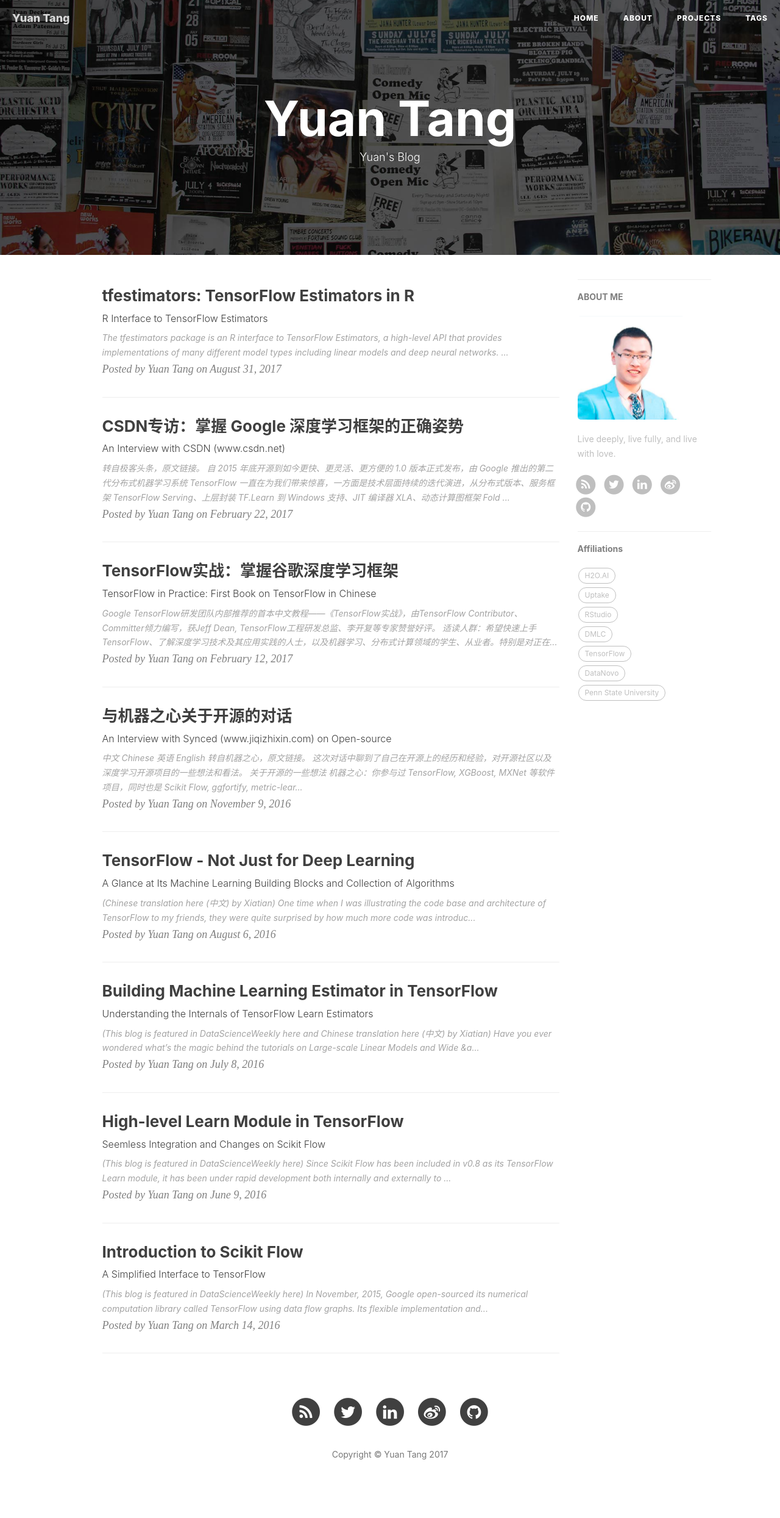
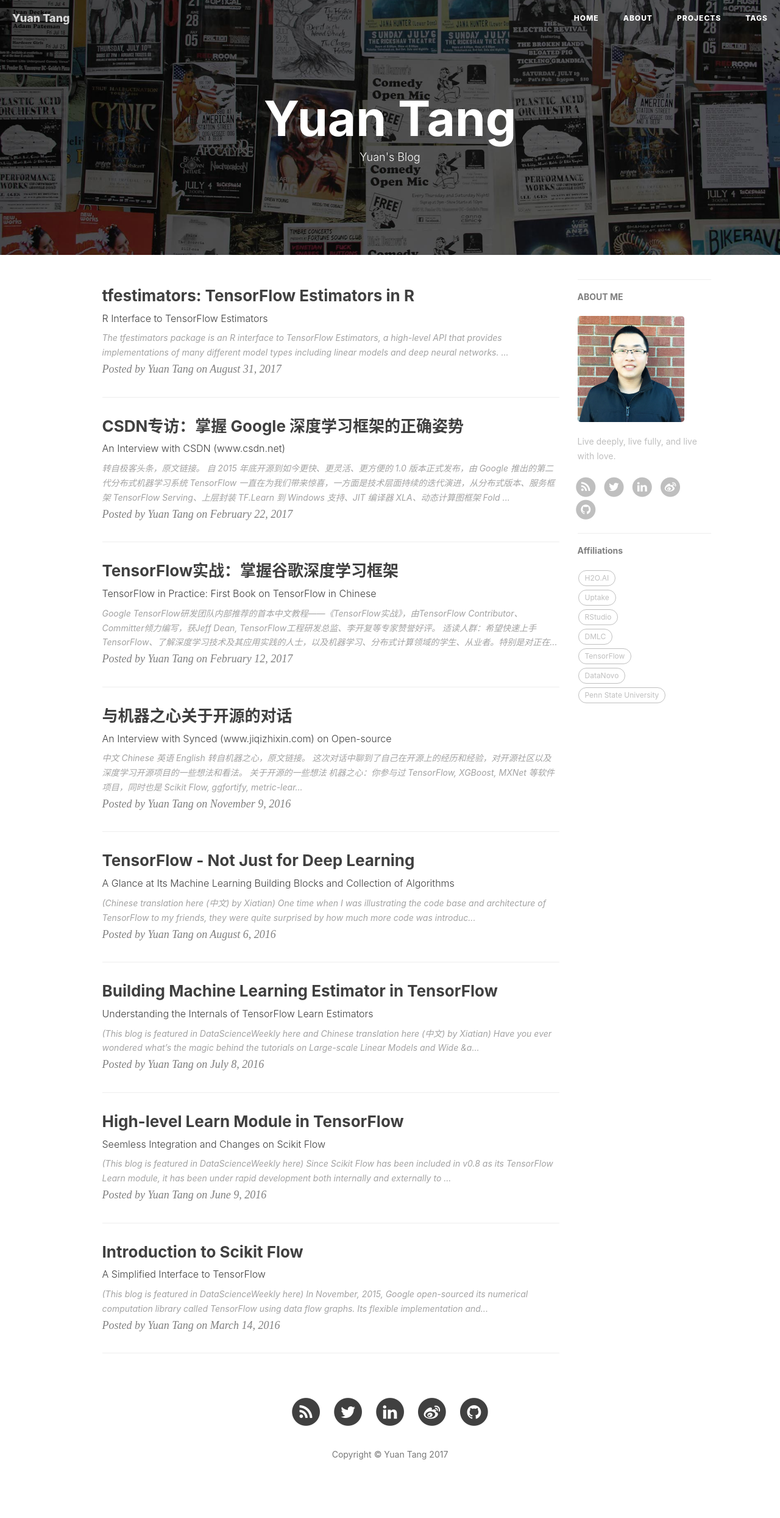
Before and after one commit to terrytangyuan/terrytangyuan.github.com, a Jekyll site: the page built from index.html, in a window 1280 px wide. Shown: the whole page at 61% size. Built offline with Jekyll 4.4.1, drawn with Linux system fonts in a browser that asks for light colours; nearby versions of some CDN libraries; the list of posts is cut into pages by our own code; comment, search, counter and statistics services are not loaded.

Commit message:
new profile pic

```diff
--- a/_config.yml
+++ b/_config.yml
@@ -7,7 +7,7 @@
 keyword: ""
 url: "http://terrytangyuan.github.io"              # your host, for absolute URL
 baseurl: ""                             # for example, '/blog' if your blog hosted on 'host/blog'
-gems: [jekyll-paginate]
+plugins: [jekyll-paginate]
 
 # SNS settings
 weibo_username:     唐源Terry
@@ -61,7 +61,7 @@
 # Sidebar settings
 sidebar: true                           # whether or not using Sidebar.
 sidebar-about-description: "Live deeply, live fully, and live with love."
-sidebar-avatar: /img/final_prof_pic_2.png      # use absolute URL, seeing it's used in both `/` and `/about/`
+sidebar-avatar: /img/terry_profile_pic_dec_2017.jpg      # use absolute URL, seeing it's used in both `/` and `/about/`
 
 
 
```
Also changed, not shown: img/terry_profile_pic_dec_2017.jpg (added).
